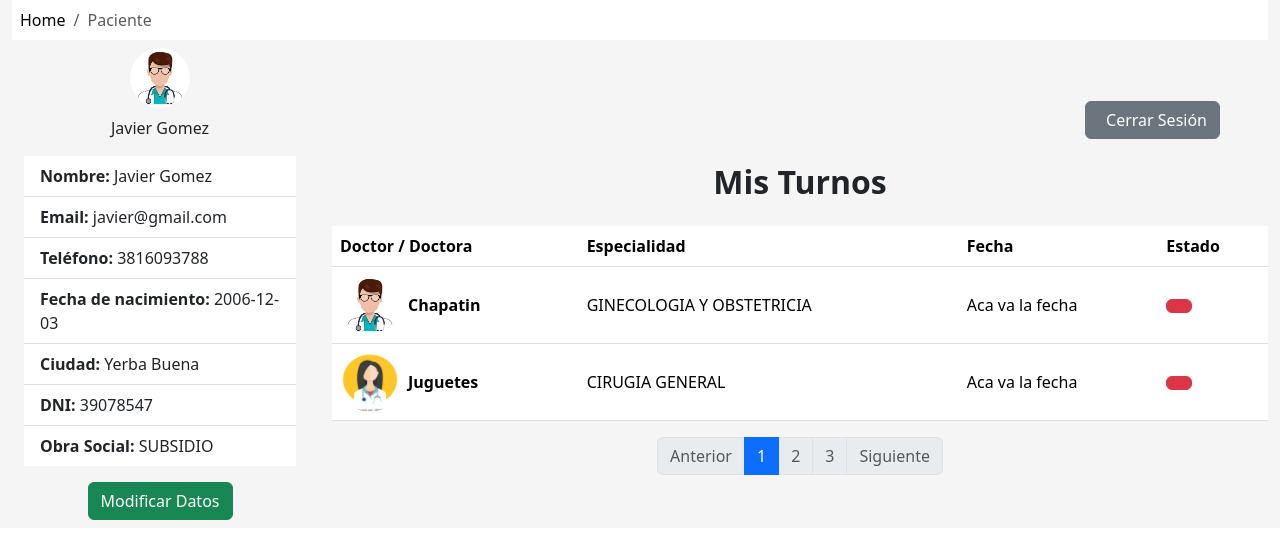
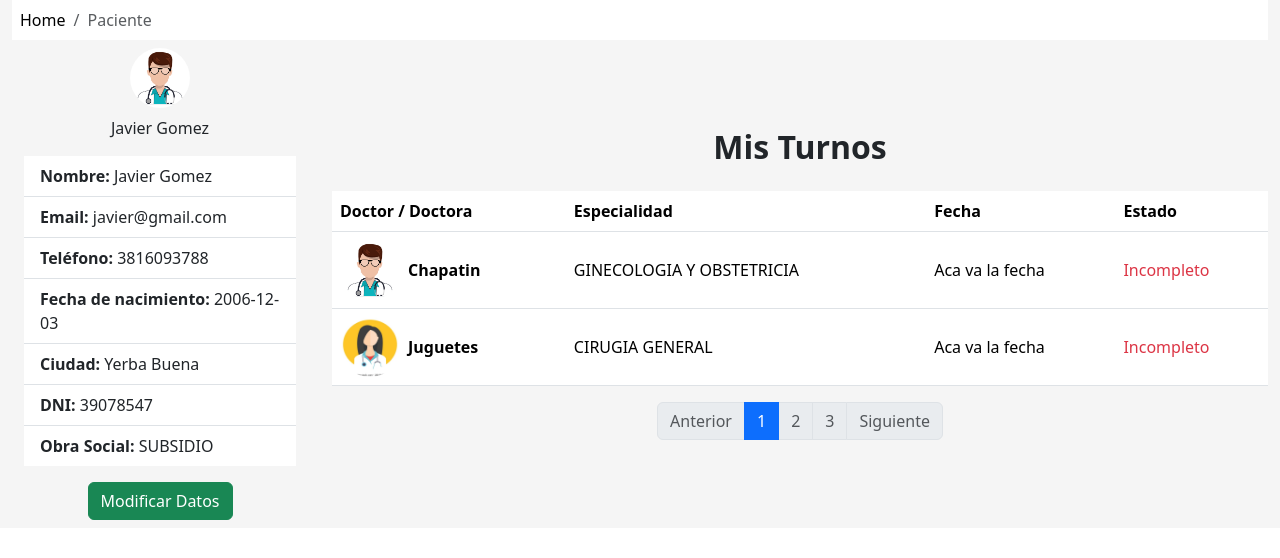
Before and after one commit to josema-P020/RollingClinic-1.0, a React (Vite) app: page / in a window 1280 px wide. Shown: the top 558 px of the page. Built offline with nearby package versions, Linux system fonts and the light colour scheme; the HTML template or start-up script is replaced by a standard one.

Commit message:
fixfuncion para manejar la redireccion de cerrar sesion

```diff
--- a/src/components/admin/DatosAdmin.jsx
+++ b/src/components/admin/DatosAdmin.jsx
@@ -149,7 +149,10 @@ function DatosAdmin() {
                   </ul>
                 </div>
                 <div className="pt-3">
-                  <button className="btn btn-success" onClick={handleClick}>
+                  <button
+                    className="btn btn-success disabled"
+                    onClick={handleClick}
+                  >
                     {editar ? "Guardar" : "Modificar Datos"}
                   </button>
                 </div>
--- a/src/components/admin/ListadoMedicos.jsx
+++ b/src/components/admin/ListadoMedicos.jsx
@@ -4,6 +4,7 @@ import data from "../../data/dataBase";
 function ListadoMedicos() {
   const recuperarDoctores = JSON.parse(localStorage.getItem("users")) || data;
   const [doctores, setDoctores] = useState(recuperarDoctores);
+  const medicos = doctores.filter((usuario) => usuario.role === "DOCTOR");
 
   const botonAprobbed = (id) => {
     const actualizarDoctores = doctores.map((doctor) => {
@@ -34,7 +35,7 @@ function ListadoMedicos() {
               </tr>
             </thead>
             <tbody>
-              {doctores.map((d) => (
+              {medicos.map((d) => (
                 <tr key={d.id}>
                   <th>
                     <div>
--- a/src/components/paciente/DatosPaciente.jsx
+++ b/src/components/paciente/DatosPaciente.jsx
@@ -2,7 +2,7 @@ import React, { useState } from "react";
 import "./Paciente.css";
 import ListaMedicos from "./ListadoTurnos.jsx";
 import data from "../../data/dataBase.js";
-// import { Link } from "react-router-dom";
+import { Link } from "react-router-dom";
 //importar base de datos de nahuel
 function DatosPaciente() {
   const [editar, setEditar] = useState(false);
@@ -185,11 +185,14 @@ function DatosPaciente() {
               </div>
               <div className="col-lg-9 col-md-8 col-sm-12 pt-2 d-flex flex-column justify-content-center">
                 <div className="d-flex justify-content-end me-5 mb-2">
-                  {/* Cambiar a <Link to="/login"> */}
-                  <a className="my-3 btn btn-secondary" onClick={handleLogout}>
+                  {/* <Link
+                    to="/login"
+                    className="my-3 btn btn-secondary"
+                    onClick={handleLogout}
+                  >
                     <i className="bi bi-box-arrow-right me-2"></i>
                     Cerrar Sesión
-                  </a>
+                  </Link> */}
                 </div>
                 <ListaMedicos />
               </div>
--- a/src/components/paciente/ListadoTurnos.jsx
+++ b/src/components/paciente/ListadoTurnos.jsx
@@ -45,11 +45,14 @@ function ListadoTurnos() {
                   </td>
                   <td className="align-middle text-start">
                     <span
-                      className={`btn ${
-                        d.status === "Completada" ? "btn-success" : "btn-danger"
+                      className={`${
+                        d.estado === "Completada"
+                          ? "text-success"
+                          : "text-danger"
                       }`}
                     >
-                      {d.status}
+                      Incompleto
+                      {d.estado}
                     </span>
                   </td>
                 </tr>
```
